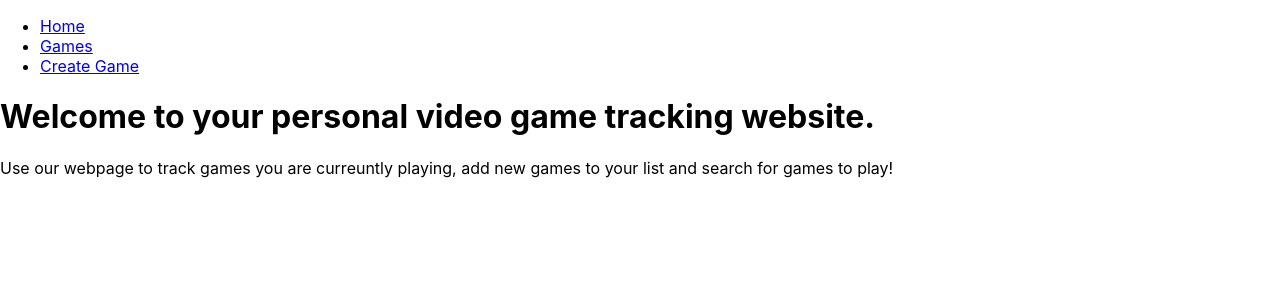
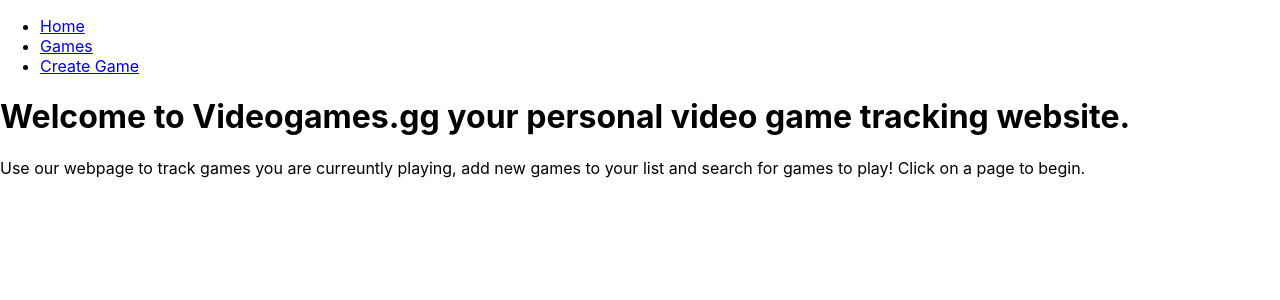
Before and after one commit to maymchen1/Phase-2-Project-Video-Games, a React (Create React App) app: page / in a window 1280 px wide. Shown: the top 300 px of the page. Built offline with nearby package versions, Linux system fonts and the light colour scheme.

Commit message:
changes to form

```diff
--- a/src/components /Home.jsx
+++ b/src/components /Home.jsx
@@ -3,8 +3,8 @@
 const Home = () => {
   return (
     <div>
-      <h1>Welcome to your personal video game tracking website.</h1>
-      <p>Use our webpage to track games you are curreuntly playing, add new games to your list and search for games to play!</p>
+      <h1>Welcome to Videogames.gg your personal video game tracking website.</h1>
+      <p>Use our webpage to track games you are curreuntly playing, add new games to your list and search for games to play! Click on a page to begin.</p>
         </div>
   )
 }
```
